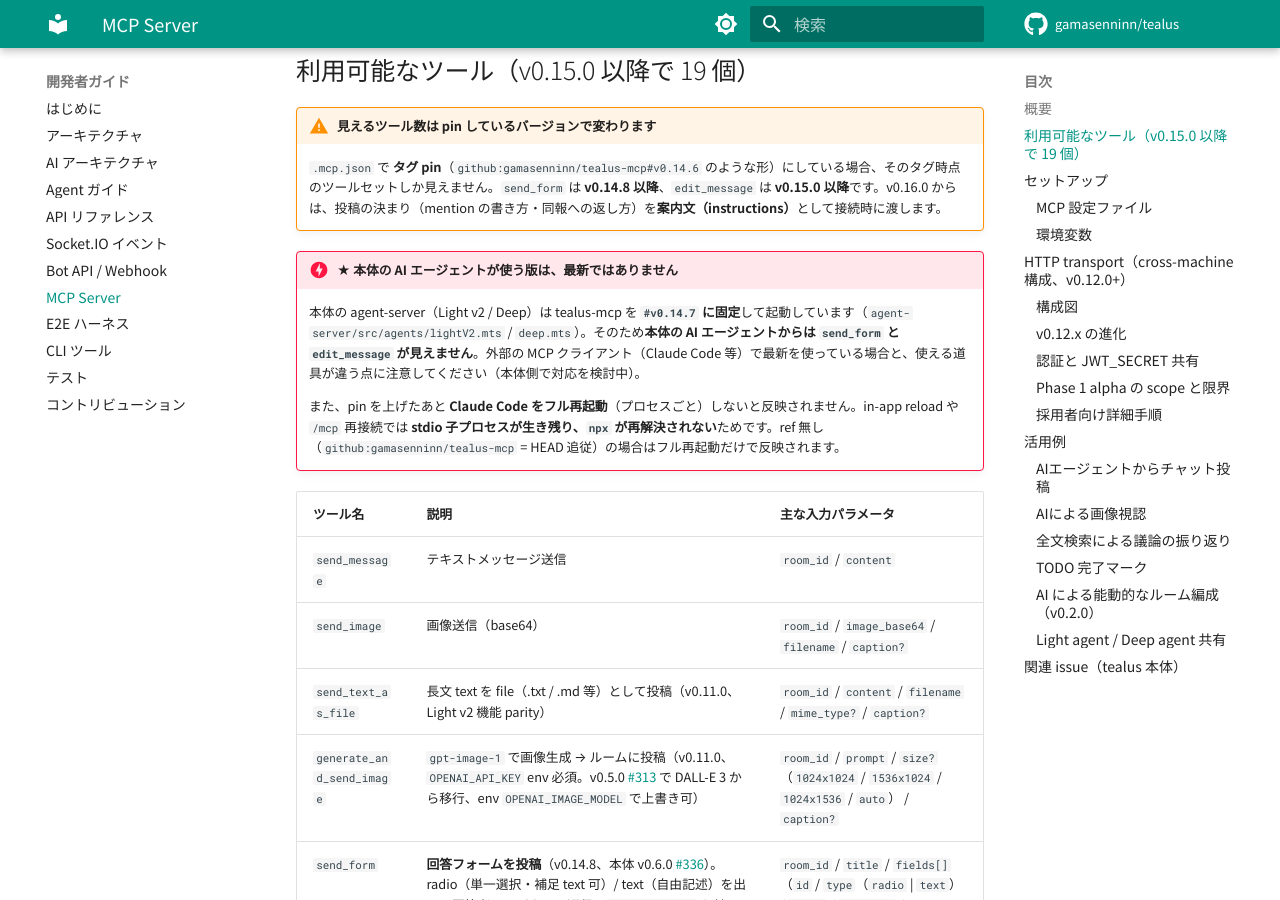
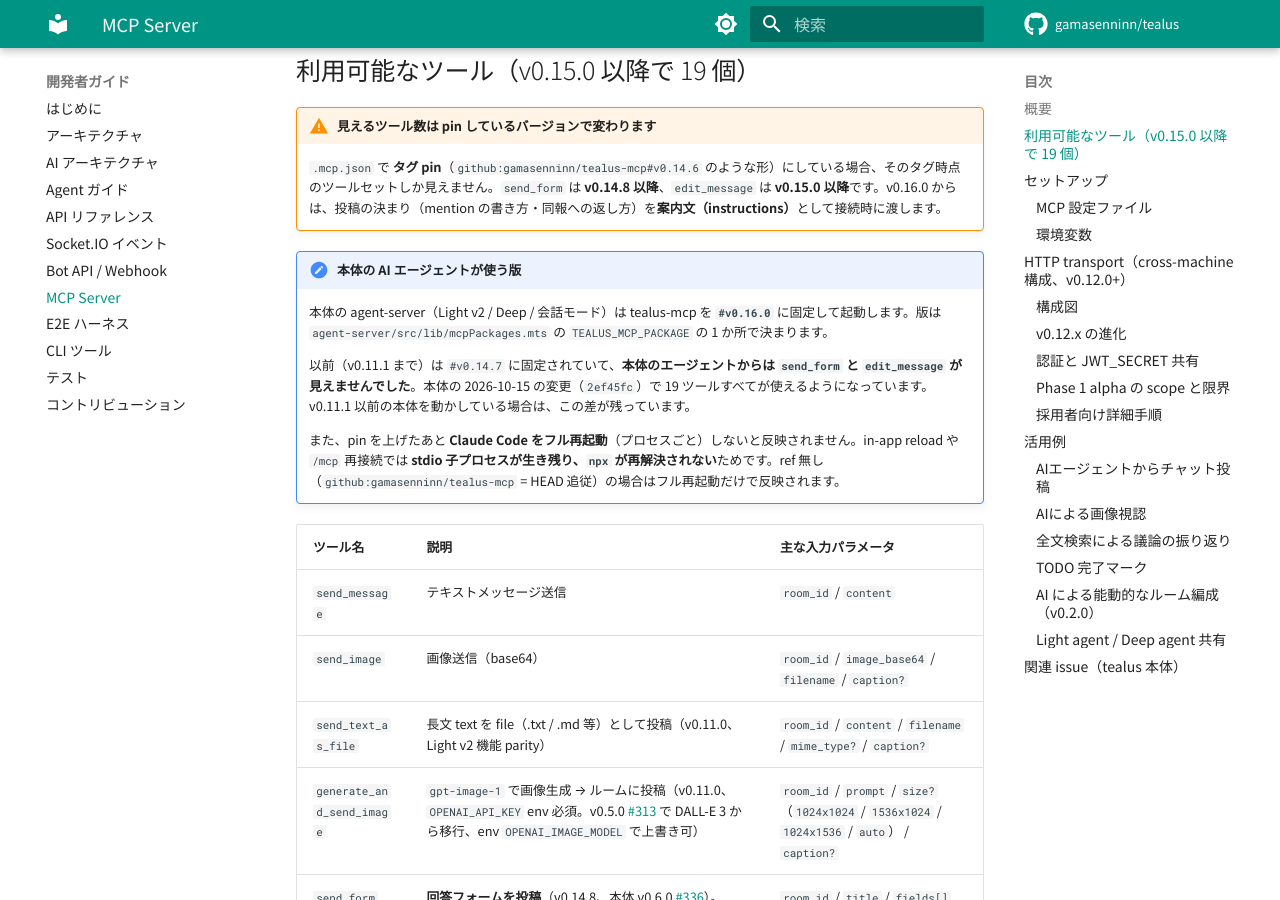
Before and after one commit to gamasenninn/tealus-docs, an MkDocs documentation site: the page built from docs/dev/mcp.md, in a window 1280 px wide and 900 px high, scrolled down 570 px. Built offline with MkDocs 1.6.1 and Material for MkDocs 9.7.7, drawn with Linux system fonts in a browser that asks for light colours; comment, search, counter and statistics services are not loaded.

Commit message:
本体の tealus-mcp pin が v0.16.0 になったので注記を外す
本体 2ef45fc (版は agent-server/src/lib/mcpPackages.mts の TEALUS_MCP_PACKAGE 1 か所)。
本体班が 10-15 23:03 の再起動後に 19 ツールが見えることを確かめた。
mcp / agents / ai-architecture の「本体のエージェントには send_form / edit_message が
無い」を、v0.11.1 以前の話として残す形に改める。agents.md の道具の表に edit_message を足す。

Co-Authored-By: Claude Opus 5.5 <noreply@anthropic.com>

```diff
--- a/docs/dev/mcp.md
+++ b/docs/dev/mcp.md
@@ -15,8 +15,10 @@ Tealus の Bot API を MCP（Model Context Protocol）ツールとしてラッ
 !!! warning "見えるツール数は pin しているバージョンで変わります"
     `.mcp.json` で **タグ pin**（`github:gamasenninn/tealus-mcp#v0.14.6` のような形）にしている場合、そのタグ時点のツールセットしか見えません。`send_form` は **v0.14.8 以降**、`edit_message` は **v0.15.0 以降**です。v0.16.0 からは、投稿の決まり（mention の書き方・同報への返し方）を**案内文（instructions）**として接続時に渡します。
 
-!!! danger "★ 本体の AI エージェントが使う版は、最新ではありません"
-    本体の agent-server（Light v2 / Deep）は tealus-mcp を **`#v0.14.7` に固定**して起動しています（`agent-server/src/agents/lightV2.mts` / `deep.mts`）。そのため**本体の AI エージェントからは `send_form` と `edit_message` が見えません**。外部の MCP クライアント（Claude Code 等）で最新を使っている場合と、使える道具が違う点に注意してください（本体側で対応を検討中）。
+!!! note "本体の AI エージェントが使う版"
+    本体の agent-server（Light v2 / Deep / 会話モード）は tealus-mcp を **`#v0.16.0`** に固定して起動します。版は `agent-server/src/lib/mcpPackages.mts` の `TEALUS_MCP_PACKAGE` の 1 か所で決まります。
+
+    以前（v0.11.1 まで）は `#v0.14.7` に固定されていて、**本体のエージェントからは `send_form` と `edit_message` が見えませんでした**。本体の 2026-10-15 の変更（`2ef45fc`）で 19 ツールすべてが使えるようになっています。v0.11.1 以前の本体を動かしている場合は、この差が残っています。
 
     また、pin を上げたあと **Claude Code をフル再起動**（プロセスごと）しないと反映されません。in-app reload や `/mcp` 再接続では **stdio 子プロセスが生き残り、`npx` が再解決されない**ためです。ref 無し（`github:gamasenninn/tealus-mcp` = HEAD 追従）の場合はフル再起動だけで反映されます。
 
```
Also changed, not shown: docs/dev/agents.md (+3 -2 lines), docs/dev/ai-architecture.md (+1 -1 lines).
